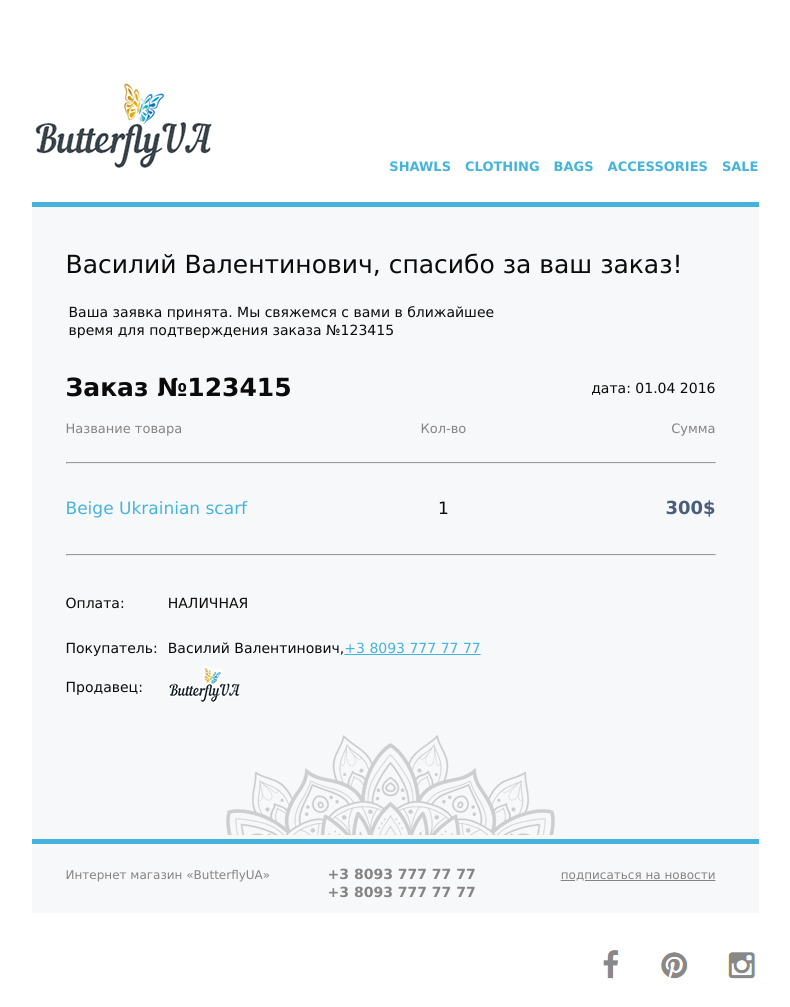
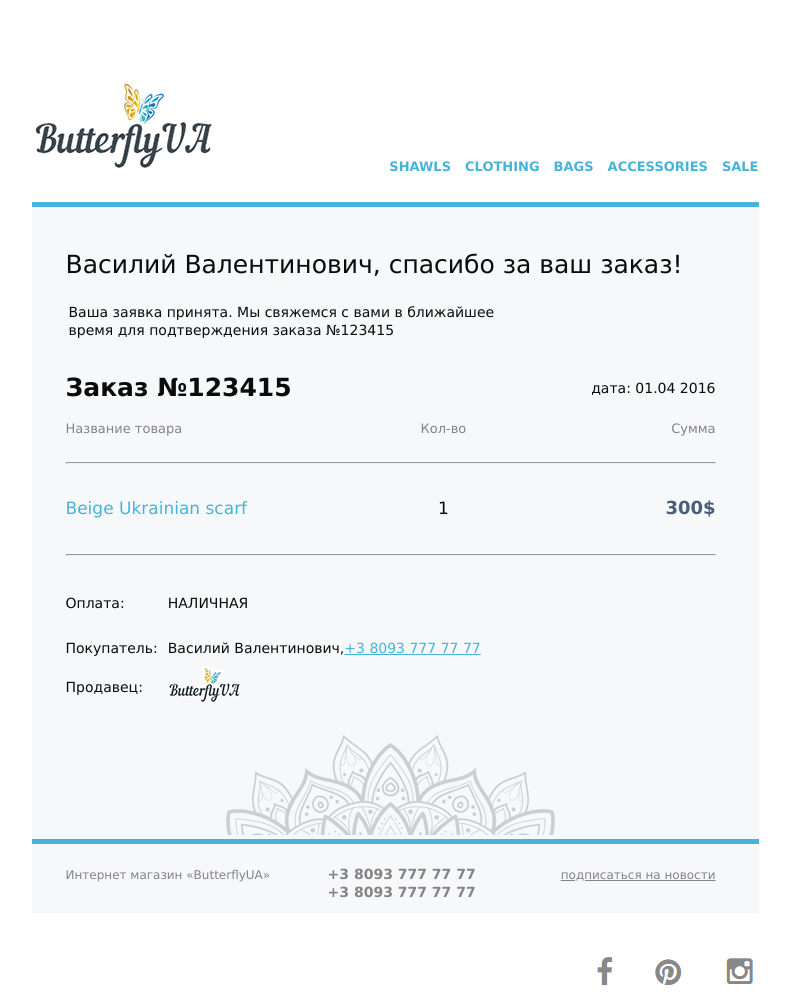
Before and after one commit to newmedia27/mateWork, a plain HTML site: page emailLetter/index.html in a window 1280 px wide. Shown: the whole page, without its empty margins (245-1035 px from the left). Drawn offline with Linux system fonts and the light colour scheme.

Commit message:
fixSlicesImg

```diff
--- a/emailLetter/index.html
+++ b/emailLetter/index.html
@@ -245,7 +245,16 @@
                                     <td height="30px"></td>
                                 </tr>
                                 <tr>
-                                    <td align="right"><img src="img/Slice_4.png" alt=""></td>
+                                    <td align="right">
+
+                                        <table width="200px">
+                                            <tr>
+                                                <td width="40px" align="right" height="40px"><a href="#"><img src="img/facebook.png" alt=""></a></td>
+                                                <td width="40px" align="right" height="40px"><a href="#"><img src="img/x.z.png" alt=""></a></td>
+                                                <td width="40px" align="right" height="40px"><a href="#"><img src="img/Slice_7.png" alt=""></a></td>
+                                            </tr>
+                                        </table>
+
                                 </tr>
                             </table>
                         </td>
```
Also changed, not shown: emailLetter/img/Slice_7.png (added), emailLetter/img/facebook.png (added), emailLetter/img/x.z.png (added).
